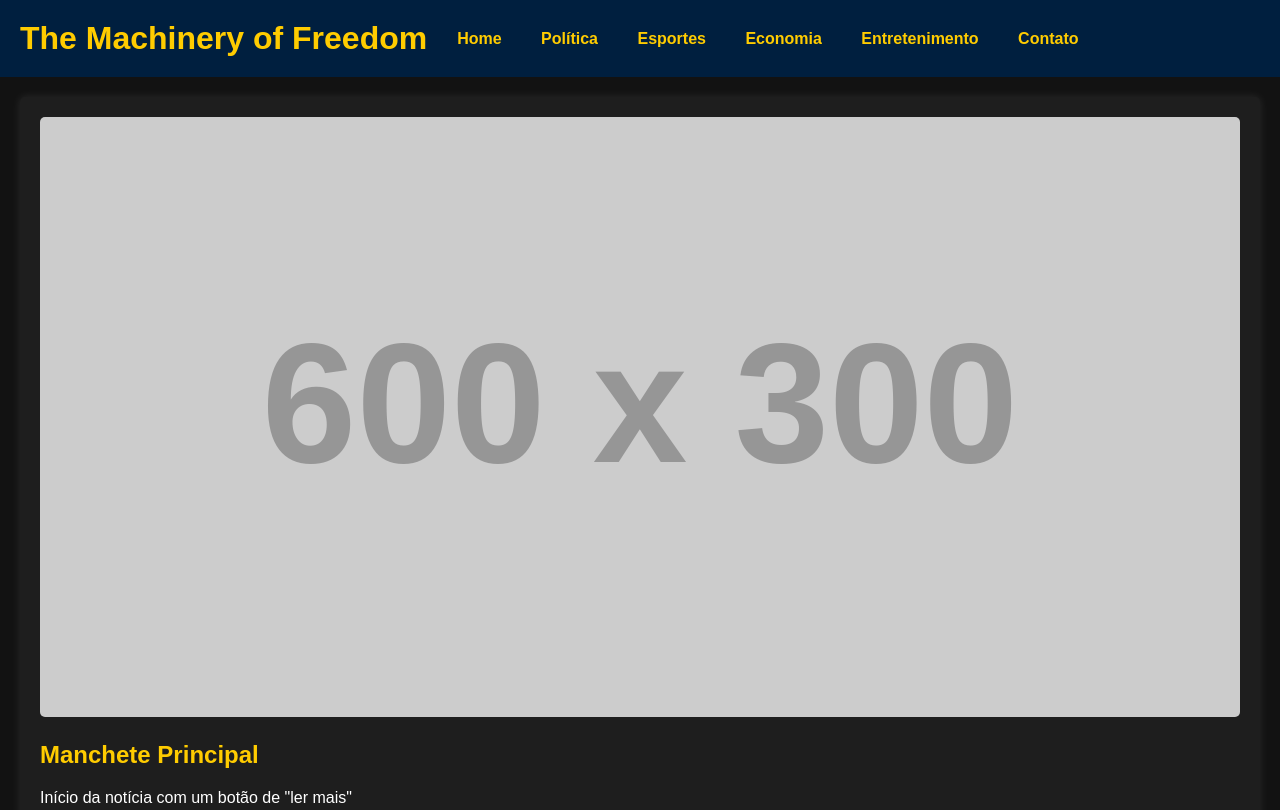
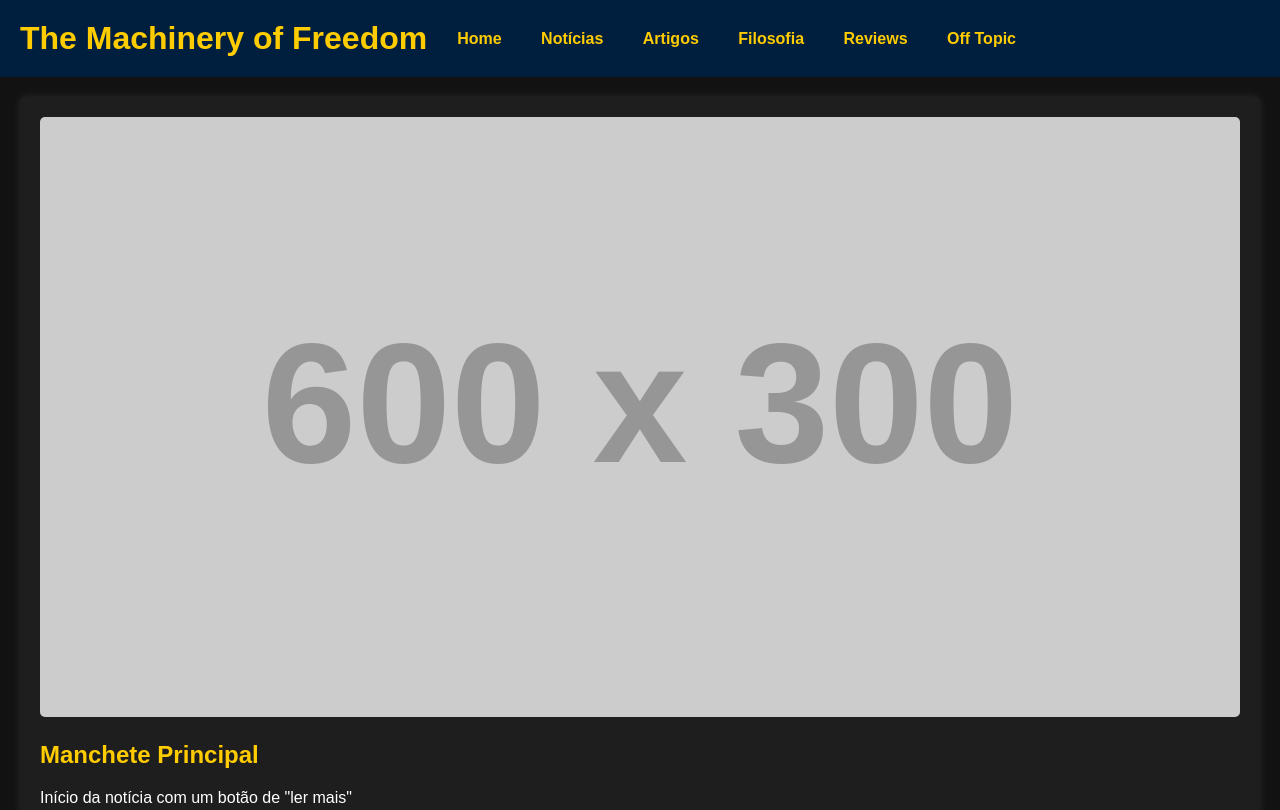
Before and after one commit to SilasRenan/Machinery-of-Freedom, a plain HTML site: page index.html in a window 1280 px wide. Shown: the top 810 px of the page. Drawn offline with Linux system fonts and the light colour scheme; placeholder pictures from the web are drawn by us.

Commit message:
Update index.html
Ajustes dos nomes no menu.

Não esqueci da logo e do slogan, só não pensei no encaixe deles ainda.

```diff
--- a/index.html
+++ b/index.html
@@ -3,7 +3,7 @@
 <head>
   <meta charset="UTF-8">
   <meta name="viewport" content="width=device-width, initial-scale=1.0">
-  <title>Notícias do Cliente</title>
+  <title>The Machinery of Freedom</title>
   <link rel="stylesheet" href="css/style.css">
 </head>
 <body>
@@ -14,11 +14,11 @@
     <nav>
       <ul>
         <li><a href="#home">Home</a></li>
-        <li><a href="#politica">Política</a></li>
-        <li><a href="#esportes">Esportes</a></li>
-        <li><a href="#economia">Economia</a></li>
-        <li><a href="#entretenimento">Entretenimento</a></li>
-        <li><a href="#contato">Contato</a></li>
+        <li><a href="#politica">Notícias</a></li>
+        <li><a href="#esportes">Artigos</a></li>
+        <li><a href="#economia">Filosofia</a></li>
+        <li><a href="#entretenimento">Reviews</a></li>
+        <li><a href="#contato">Off Topic</a></li>
       </ul>
     </nav>
   </header>
```
